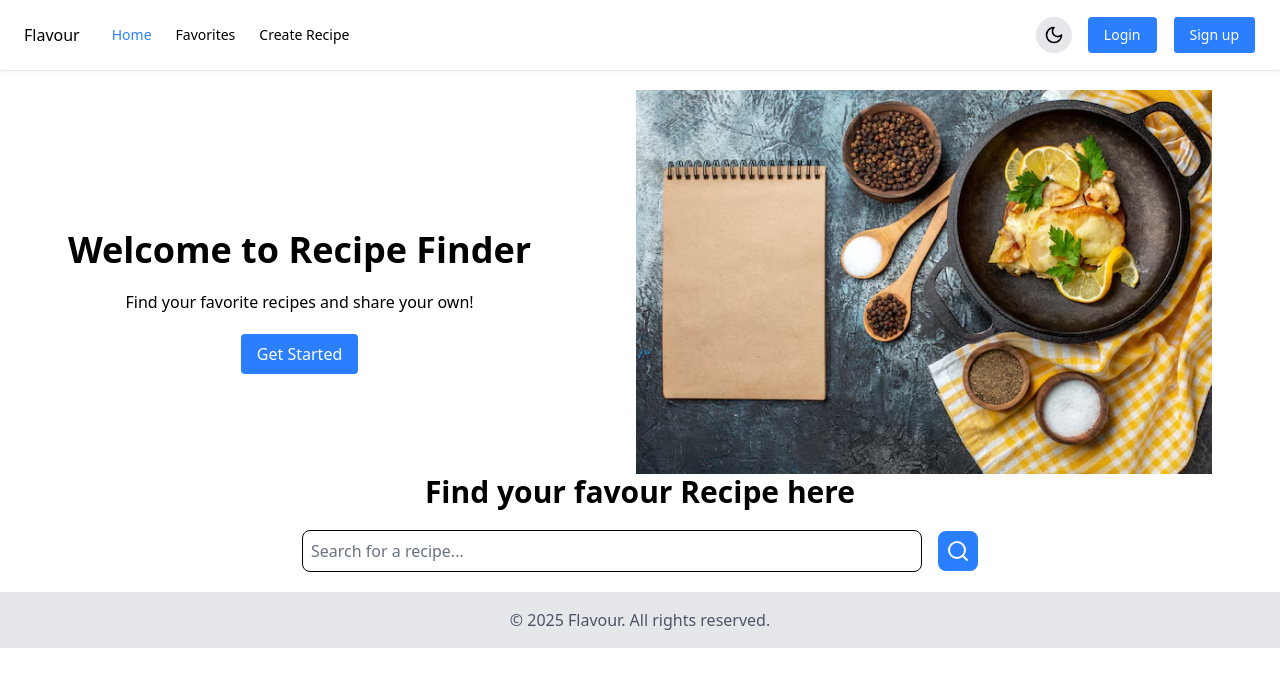
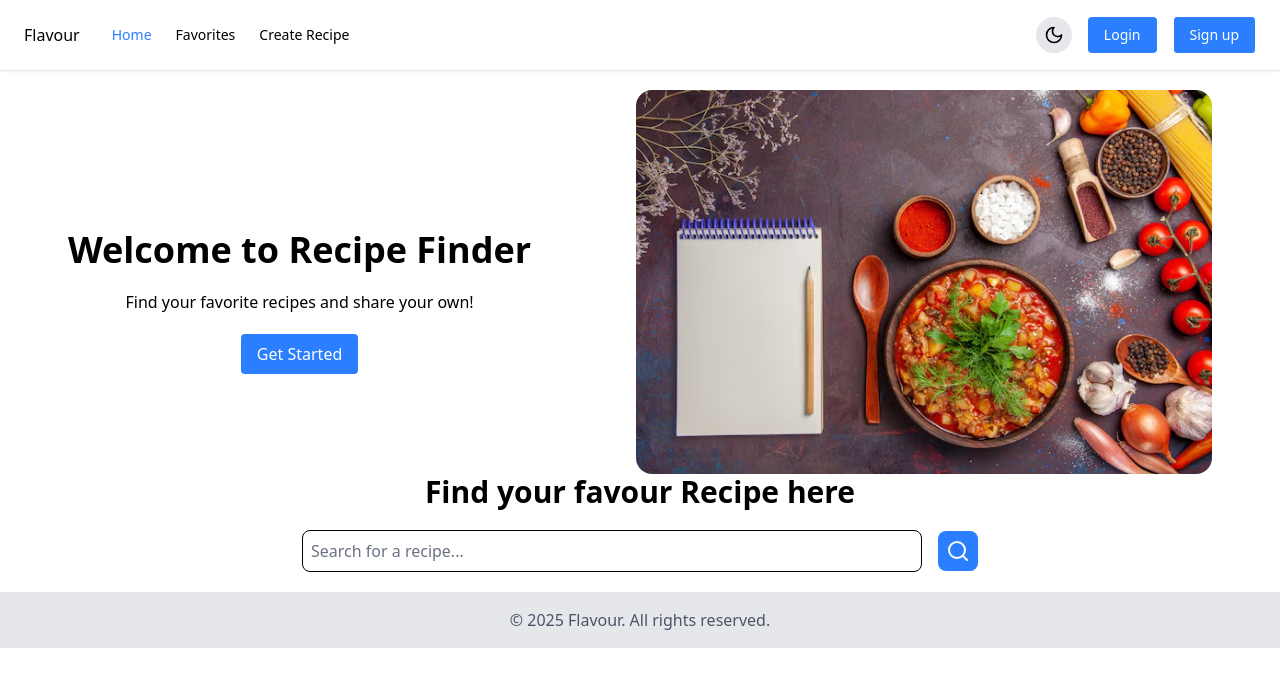
Before and after one commit to Kirushnabalan/Recipe-Web, a React (Vite) app: page / in a window 1280 px wide. Shown: the top 686 px of the page. Built offline with nearby package versions, Linux system fonts and the light colour scheme; the HTML template or start-up script is replaced by a standard one.

Commit message:
add cursor-pointer for button

```diff
--- a/src/commponents/Header.jsx
+++ b/src/commponents/Header.jsx
@@ -7,11 +7,11 @@ const Header = () => {
         <h1 className='text-4xl font-bold text-center mt-10'>Welcome to Recipe Finder</h1>
         <p className='text-center mt-5'>Find your favorite recipes and share your own!</p>
         <div className='flex justify-center mt-5'>
-          <button className='bg-blue-500 text-white px-4 py-2 rounded'>Get Started</button>
+          <button className='bg-blue-500 text-white px-4 py-2 rounded cursor-pointer'>Get Started</button>
         </div>
       </div>
       <div>
-        <img src={assets.header_img} alt="header" className='w-full h-96 object-cover' />
+        <img src={assets.header_img} alt="header" className='w-full h-96 object-cover rounded-2xl' />
       </div>
     </div>
   )
```
Also changed, not shown: src/assets/header.avif.
